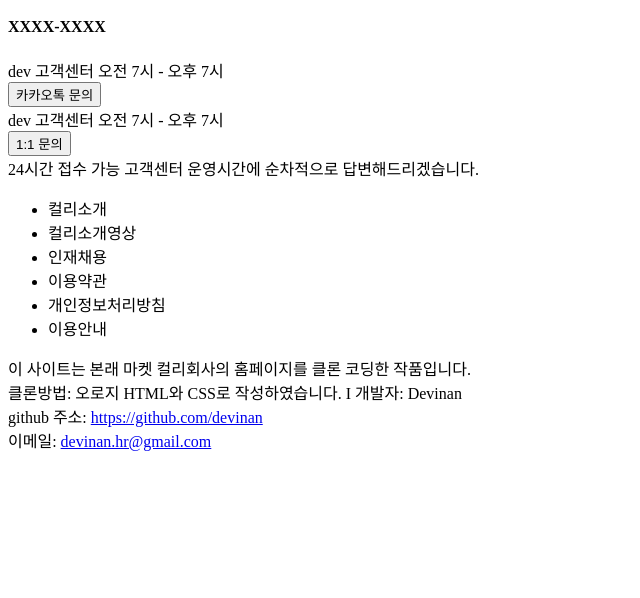
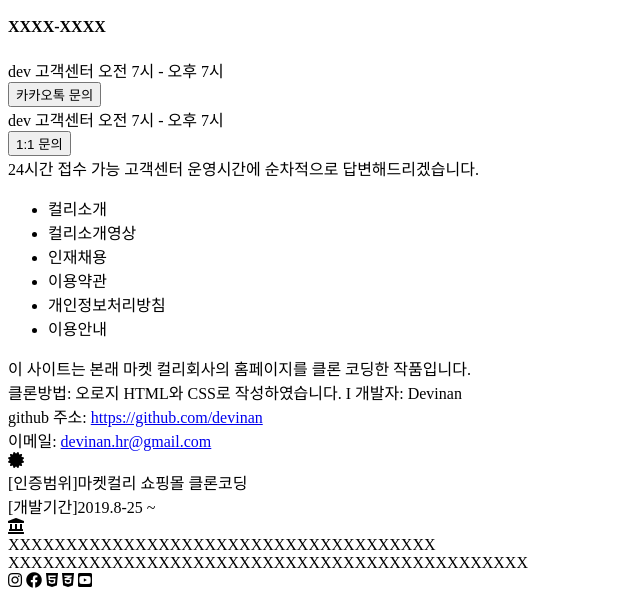
Before and after one commit to seunghyeokleeme/market-kurly-homepage, a plain HTML site: page index.html in a window 1280 px wide. Shown: the part 4415-5013 px from the top of the page, without its empty margins (0-640 px from the left). Before the commit the page ends 4875 px from the top, so only its background shows below. Drawn offline with Linux system fonts and the light colour scheme.

Commit message:
Footer Link html

```diff
--- a/index.html
+++ b/index.html
@@ -948,7 +948,37 @@
           이메일: <a href="mailto:devinan.hr@gmail.com" class="author-link g-color">devinan.hr@gmail.com</a>
         </div>
       </div>
-      <div class="footer__link"></div>
+      <div class="footer__link">
+        <div class="footer__link-column">
+          <div class="footer__certifcate">
+            <i class="fas fa-certificate"></i>
+            <div>[인증범위]마켓컬리 쇼핑몰 클론코딩<br>
+            [개발기간]2019.8-25 ~</div>
+          </div>
+          <div class="footer__certifcate">
+            <i class="fas fa-landmark"></i>
+            <div> XXXXXXXXXXXXXXXXXXXXXXXXXXXXXXXXXXXXX<br>
+              XXXXXXXXXXXXXXXXXXXXXXXXXXXXXXXXXXXXXXXXXXXXX</div>
+          </div>
+        </div>
+        <div class="footer__link-column">
+          <span class="footer__link-icon">
+            <i class="fab fa-instagram"></i>
+          </span>
+          <span class="footer__link-icon">
+            <i class="fab fa-facebook"></i>
+          </span>
+          <span class="footer__link-icon">
+            <i class="fab fa-html5"></i>
+          </span>
+          <span class="footer__link-icon">
+            <i class="fab fa-css3-alt"></i>
+          </span>
+          <span class="footer__link-icon">
+            <i class="fab fa-youtube-square"></i>
+          </span>
+        </div>
+      </div>
     </footer>
   </body>
 </html>
```
